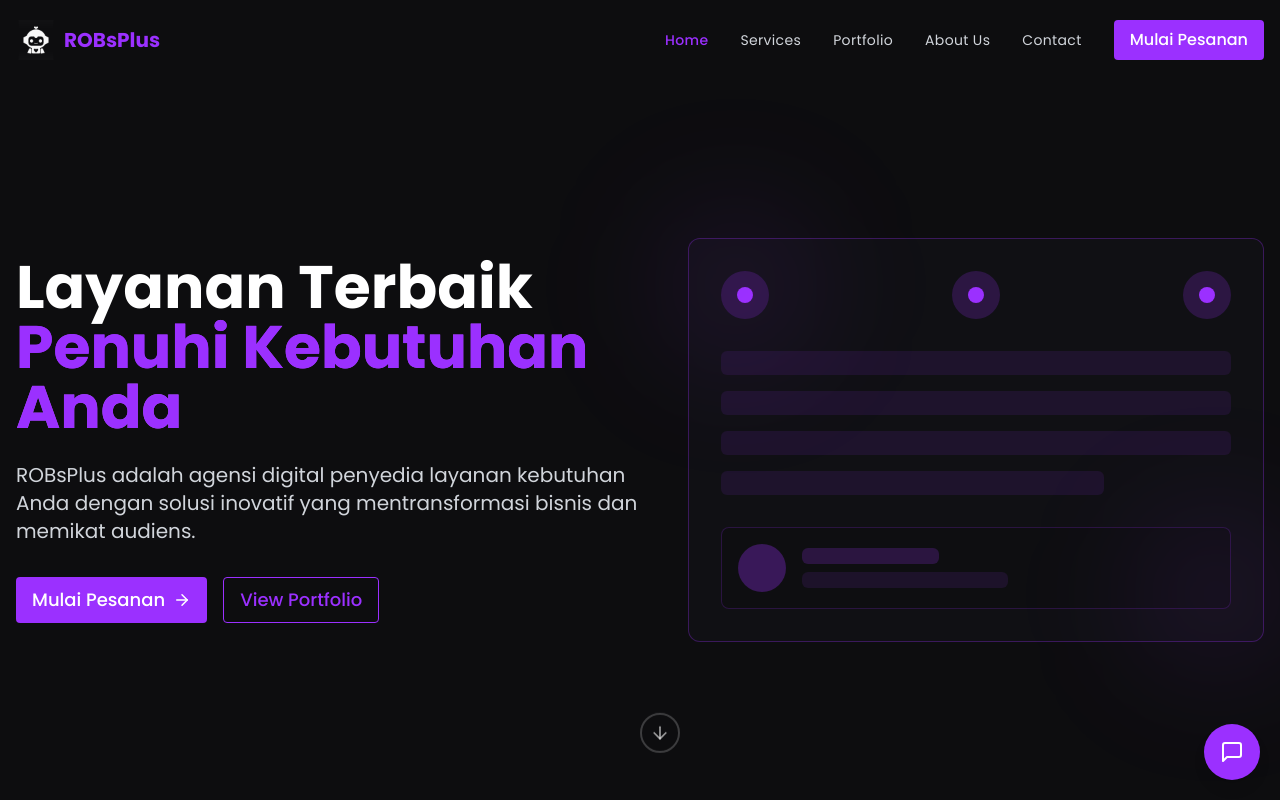
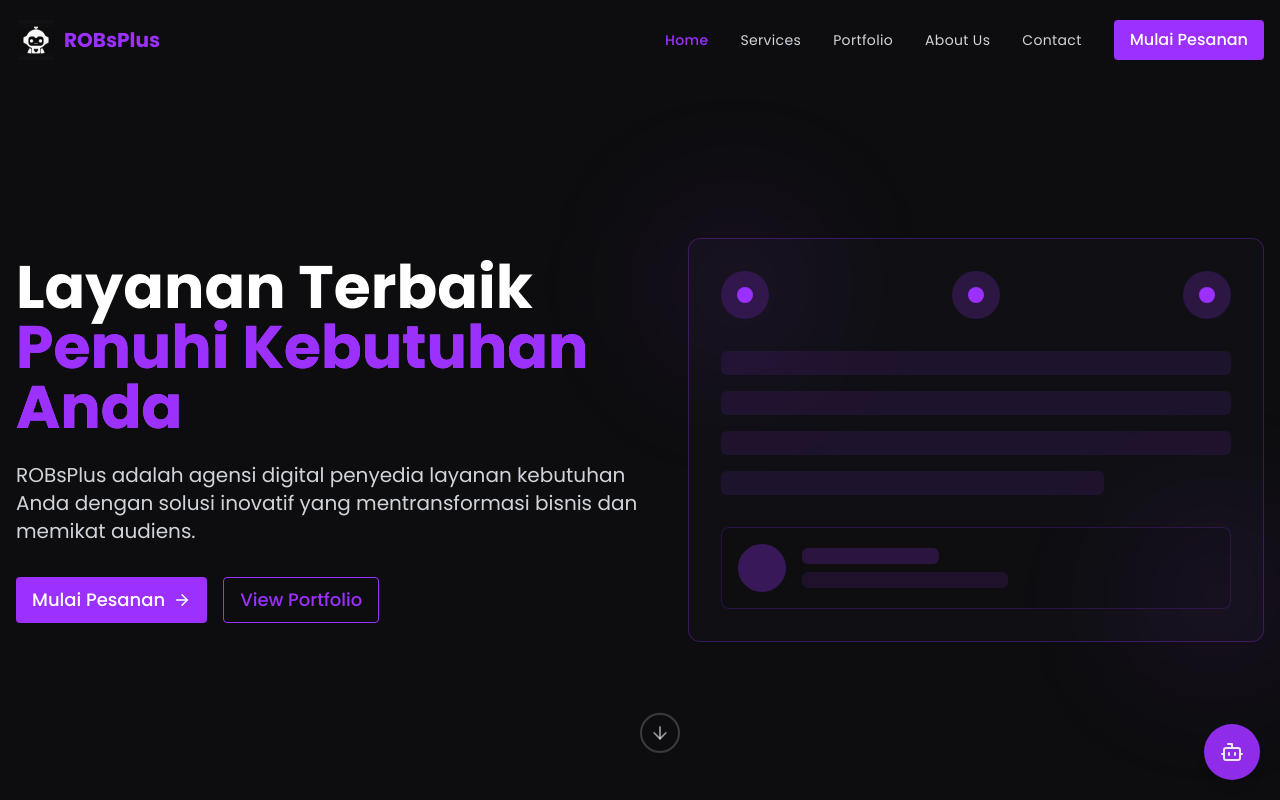
Before and after one commit to robinsyaifuddin/official-robsplus, a React (Vite) app: page / in a window 1280 px wide. Shown: the top 800 px of the page. Built offline with nearby package versions, Linux system fonts and the light colour scheme.

Commit message:
Remove Lovable badge and replace with chatbox
Remove the Lovable badge and replace its functionality with a chatbox icon button.

```diff
--- a/index.html
+++ b/index.html
@@ -1,3 +1,4 @@
+
 <!DOCTYPE html>
 <html lang="en">
   <head>
--- a/src/components/ChatBot.tsx
+++ b/src/components/ChatBot.tsx
@@ -1,6 +1,6 @@
 
 import React, { useState } from 'react';
-import { MessageSquare, X, Send } from "lucide-react";
+import { MessageSquare, X, Send, Bot } from "lucide-react";
 import {
   Sheet,
   SheetContent,
@@ -42,10 +42,10 @@ const ChatBot = () => {
       <Sheet open={isOpen} onOpenChange={setIsOpen}>
         <SheetTrigger asChild>
           <button
-            className="w-14 h-14 rounded-full bg-cyberpunk flex items-center justify-center shadow-lg hover:bg-cyberpunk-light transition-all duration-300"
-            aria-label="Open chat"
+            className="w-14 h-14 rounded-full bg-cyberpunk flex items-center justify-center shadow-lg hover:bg-cyberpunk-light transition-all duration-300 animate-pulse-light"
+            aria-label="Chat dengan AI Assistant"
           >
-            <MessageSquare className="text-white" size={24} />
+            <Bot className="text-white" size={24} />
           </button>
         </SheetTrigger>
         <SheetContent className="w-[90%] sm:w-[380px] h-[500px] sm:h-[600px] p-0 flex flex-col bg-dark-secondary border-l border-cyberpunk/30">
@@ -53,7 +53,7 @@ const ChatBot = () => {
             <div className="flex justify-between items-center w-full">
               <div className="flex items-center gap-2">
                 <div className="w-10 h-10 rounded-full bg-cyberpunk flex items-center justify-center">
-                  <MessageSquare className="text-white" size={18} />
+                  <Bot className="text-white" size={18} />
                 </div>
                 <div>
                   <SheetTitle className="text-white text-left">ROBsPlus Assistant</SheetTitle>
```
